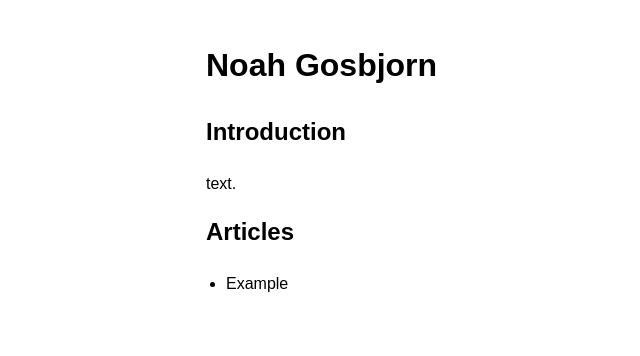
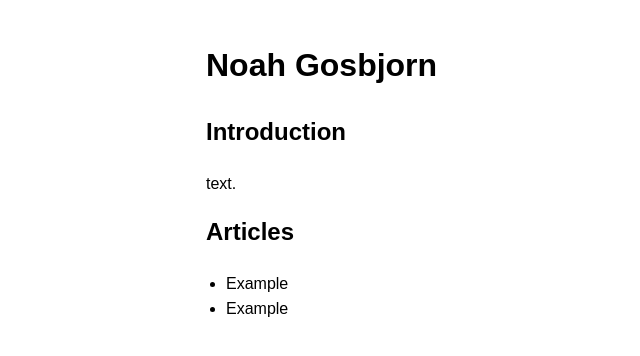
Before and after one commit to noahgb/website, a plain HTML site: page index.html in a window 1280 px wide. Shown: the whole page, without its empty margins (34-674 px from the left). Drawn offline with Linux system fonts and the light colour scheme.

Commit message:
Update index.html

```diff
--- a/index.html
+++ b/index.html
@@ -75,7 +75,7 @@
     <ul>
       <!-- Individual essay links -->
  	  <li><a href="example.html">Example</a></li>
-
+ 	  <li><a href="test123.html">Example</a></li>
 
 
 
```
